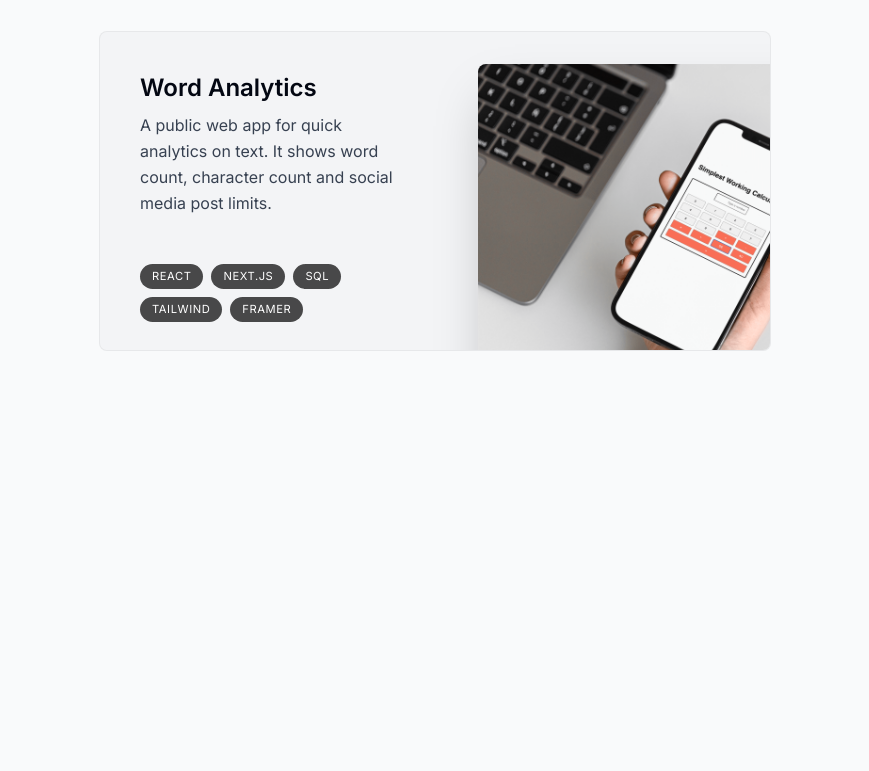
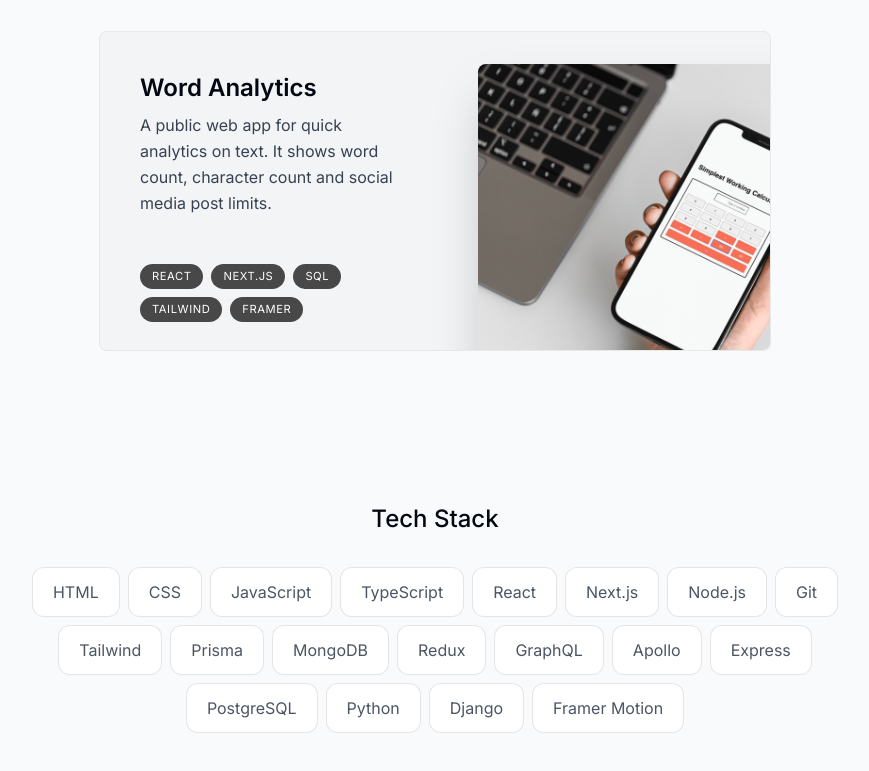
Before and after one commit to Nikita-Hsieh/portfolio-2025, a Next.js app: page / in a window 1280 px wide. Shown: the part 2003-2774 px from the top of the page, without its empty margins (205-1074 px from the left). Built offline with nearby package versions, Linux system fonts and the light colour scheme.

Commit message:
skill section

```diff
--- a/app/page.tsx
+++ b/app/page.tsx
@@ -2,6 +2,7 @@
 import SectionDivider from '@/components/section-divider'
 import About from '@/components/about'
 import Projects from '@/components/projects'
+import Skills from '@/components/skills'
 
 export default function Home() {
 	return (
@@ -10,6 +11,7 @@
 			<SectionDivider />
 			<About />
 			<Projects />
+			<Skills />
 		</main>
 	)
 }
--- a/components/projects.tsx
+++ b/components/projects.tsx
@@ -9,7 +9,7 @@
 	const { ref } = useSectionInView('Projects', 0.5)
 
 	return (
-		<section ref={ref} className="py-10 scroll-my-28" id="projects">
+		<section ref={ref} className="py-10 scroll-my-28 mb-28" id="projects">
 			<SectionHeading>Selected Projects</SectionHeading>
 			<div>
 				{projectsData.map((project, index) => (
--- a/components/skills.tsx
+++ b/components/skills.tsx
@@ -0,0 +1,48 @@
+'use client'
+import React from 'react'
+import SectionHeading from './section-heading'
+import { skillsData } from '@/lib/data'
+import { useSectionInView } from '@/lib/hooks'
+import { delay, motion } from 'framer-motion'
+
+const fadeInAnimationVariants = {
+	initial: {
+		opacity: 0,
+		y: 100,
+	},
+	animate: (index: number) => ({
+		opacity: 1,
+		y: 0,
+		transition: {
+			delay: 0.05 * index,
+		},
+	}),
+}
+
+export default function Skills() {
+	const { ref } = useSectionInView('Skills')
+
+	return (
+		<section
+			ref={ref}
+			className="mb-28 max-w-[53rem] scroll-mt-28 text-center sm:mb-40"
+		>
+			<SectionHeading>Tech Stack</SectionHeading>
+			<ul className="flex flex-wrap justify-center gap-2 text-base text-gray-600">
+				{skillsData.map((skill, index) => (
+					<motion.li
+						key={index}
+						className="bg-white border border-black/[0.1] rounded-xl px-5 py-3"
+						variants={fadeInAnimationVariants}
+						initial="initial"
+						whileInView="animate"
+						viewport={{ once: true }}
+						custom={index}
+					>
+						{skill}
+					</motion.li>
+				))}
+			</ul>
+		</section>
+	)
+}
```
